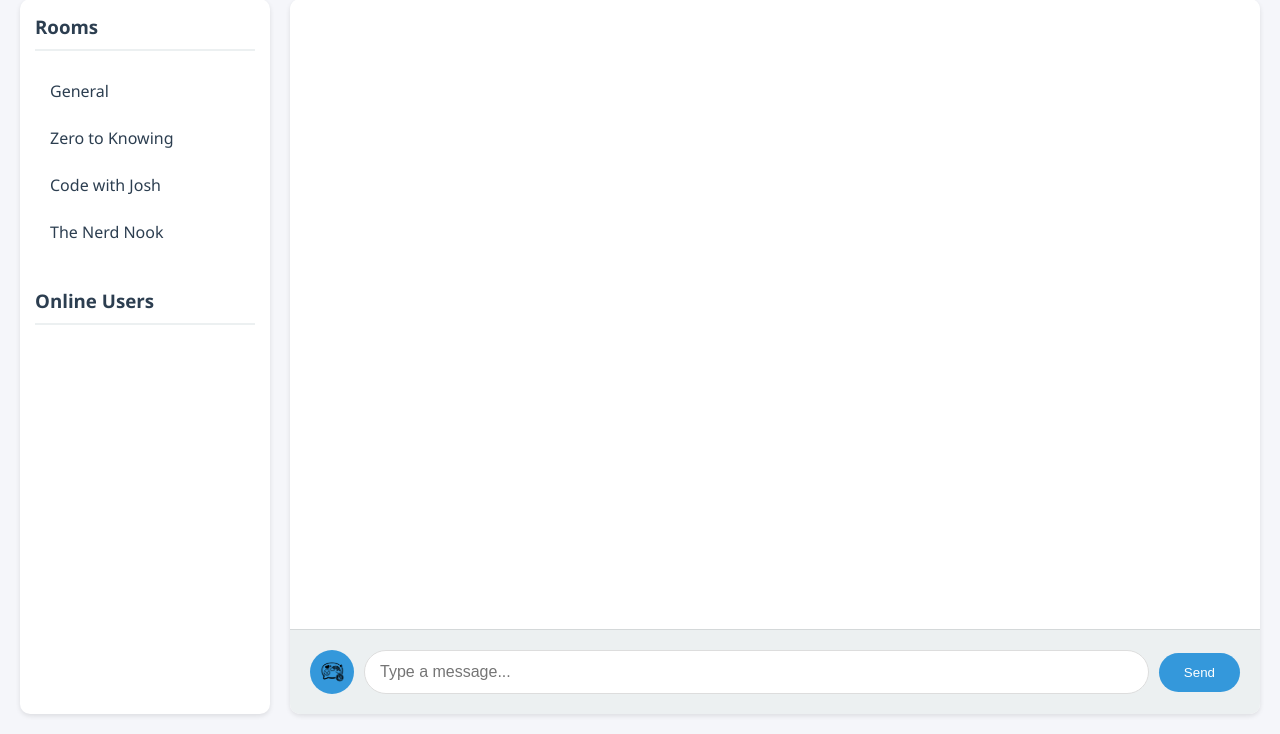
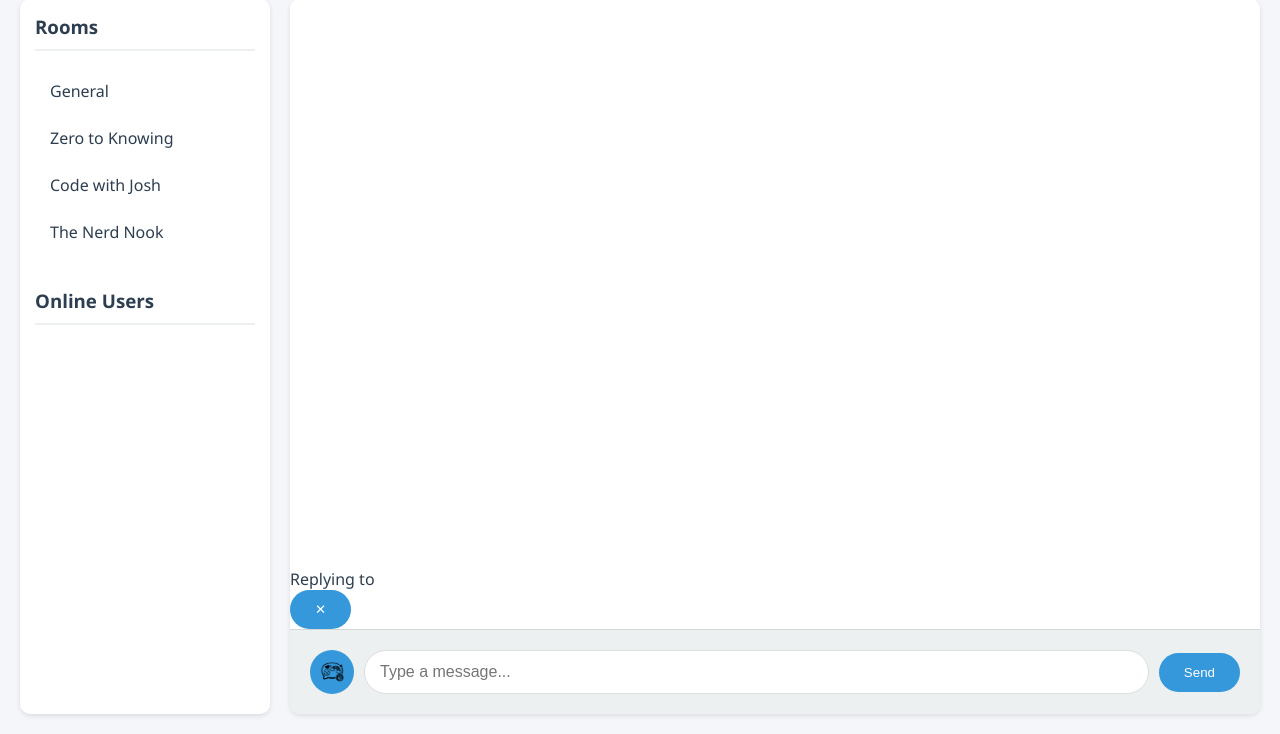
Before and after one commit to RetroChef/PartyChatV2, a Flask app: page / in a window 1280 px wide. Shown: the part 169-903 px from the top of the page. Run offline with Flask 3, Linux system fonts and the light colour scheme; some libraries are stand-ins or nearby versions.

Commit message:
Enhance chat interface with reply preview feature
Added reply preview functionality and updated send button ID.

```diff
--- a/templates/index.html
+++ b/templates/index.html
@@ -56,6 +56,13 @@
 					<p class="sticker-empty">No stickers found.</p>
 					{% endfor %}
 				</div>
+				<div id="reply-preview" class="reply-preview hidden">
+					<div class="reply-preview-content">
+						<div class="reply-preview-label">Replying to</div>
+						<div id="reply-preview-text"></div>
+					</div>
+					<button id="clear-reply" type="button" onclick="clearReply()" aria-label="Clear reply">✕</button>
+				</div>
 				<div class="input-area">
 					<button
 						id="sticker-toggle"
@@ -74,7 +81,7 @@
 						placeholder="Type a message..."
 						onkeypress="handleKeyPress(event)"
 					/>
-					<button onclick="sendMessage()">Send</button>
+					<button id="send-button" onclick="sendMessage()">Send</button>
 				</div>
 			</div>
 		</div>
```
